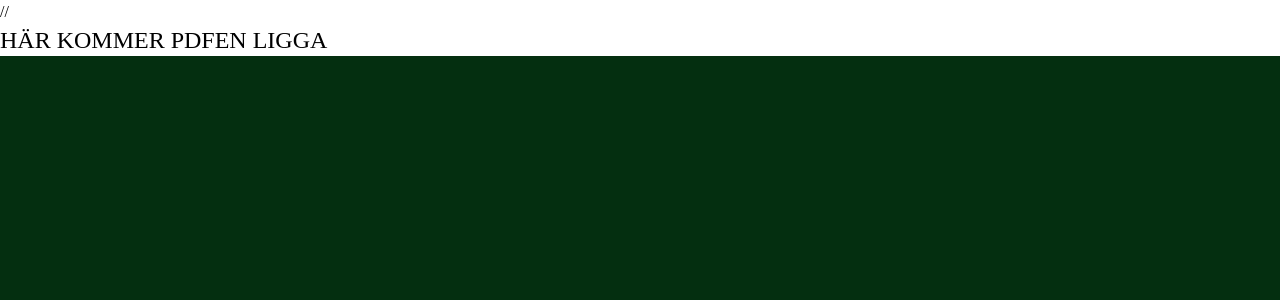
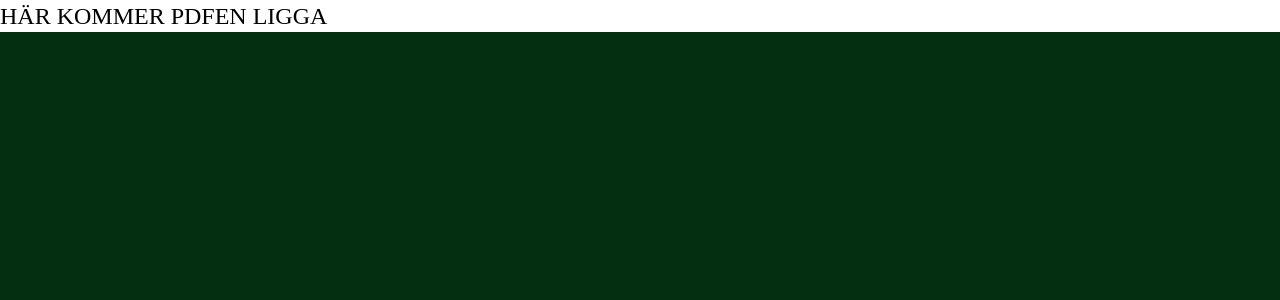
Before and after one commit to bckert/devfolio, a Next.js app in the folder devfolio/: page /codesign-av-lekplats in a window 1280 px wide. Shown: the top 300 px of the page. Built offline with nearby package versions, Linux system fonts and the light colour scheme.

Commit message:
fixing for netlify

```diff
--- a/devfolio/src/components/navbar.tsx
+++ b/devfolio/src/components/navbar.tsx
@@ -1,5 +1,4 @@
 
-import Image from "next/image";
 import { FunctionComponent } from "react";
 
 const NavBar: FunctionComponent = () => {
--- a/devfolio/src/pages/codesign-av-lekplats.tsx
+++ b/devfolio/src/pages/codesign-av-lekplats.tsx
@@ -1,14 +1,13 @@
 /* eslint-disable @typescript-eslint/no-unsafe-assignment */
-import { type NextPage } from "next";
-import Head from "next/head";
+
 import React from "react";
 
 const PDFViewer = () => {
  return (
  <div className="bg-white">
-       {/* <div className="flex-row-3 ml-20 flex flex-wrap justify-center">
+       {/* <div className="flex-row-3 ml-20 flex flex-wrap justify-center"> */}
           {/* <NavBar></NavBar>  <iframe src=”path_to_pdf_file.pdf” width=”100%” height=”500px” /> */}
- //
+
 
  <div className="text-2xl text-black"> HÄR KOMMER PDFEN LIGGA </div>
  </div>
--- a/devfolio/src/pages/index.tsx
+++ b/devfolio/src/pages/index.tsx
@@ -6,7 +6,7 @@ import React from "react";
 import Image from "next/image";
 //import sunflower from "../../public/images/sunflower.png";
 import { DM_Serif_Display } from "next/font/google";
-import NavBar from "component/components/navbar";
+
 
 // eslint-disable-next-line @typescript-eslint/no-unsafe-assignment
 const dm = DM_Serif_Display({
--- a/devfolio/src/pages/portfolio.tsx
+++ b/devfolio/src/pages/portfolio.tsx
@@ -6,7 +6,6 @@ import React from "react";
 import Image from "next/image";
 //import sunflower from "../../public/images/sunflower.png";
 import { DM_Serif_Display } from "next/font/google";
-import NavBar from "component/components/navbar";
 
 // eslint-disable-next-line @typescript-eslint/no-unsafe-assignment
 const dm = DM_Serif_Display({
```
